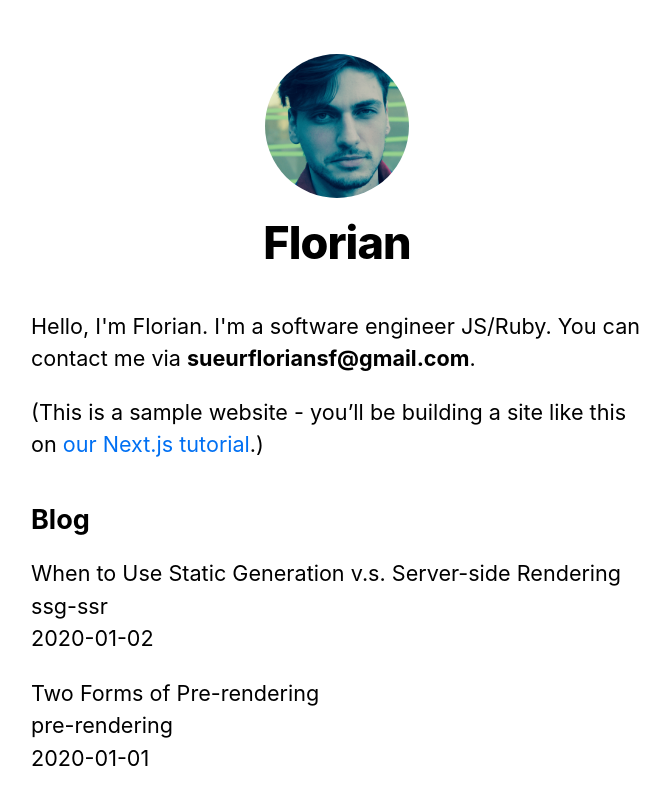
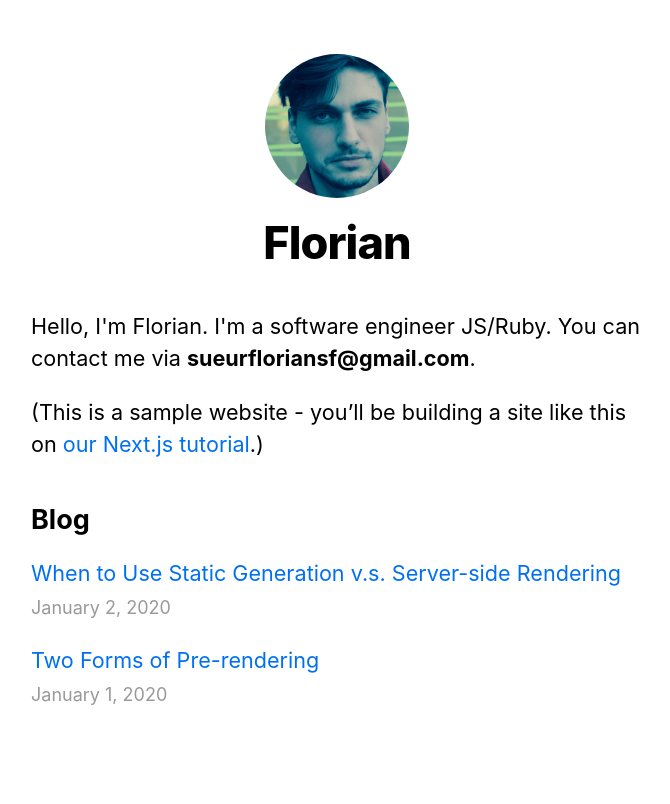
Before and after one commit to floriansr/NextJS-SSG-SSR, a Next.js app: page / in a window 1280 px wide. Shown: the top 804 px of the page, without its empty margins (303-973 px from the left). Built offline with nearby package versions, Linux system fonts and the light colour scheme.

Commit message:
[add] links and date formatted to pages/index.js

```diff
--- a/pages/index.js
+++ b/pages/index.js
@@ -1,7 +1,10 @@
-import Head from 'next/head'
 import Layout, { siteTitle } from "../components/layout";
 import utilStyles from "../styles/utils.module.css";
 import { getSortedPostsData } from "../lib/posts";
+
+import Head from 'next/head'
+import Link from "next/link";
+import Date from "../components/date";
 
 export async function getStaticProps() {
   const allPostsData = getSortedPostsData();
@@ -42,7 +45,6 @@
 
 
 export default function Home({ allPostsData }) {
-  console.log("getStaticProps -> allPostsData", allPostsData);
 
   return (
     <Layout home>
@@ -64,11 +66,13 @@
         <ul className={utilStyles.list}>
           {allPostsData.map(({ id, date, title }) => (
             <li className={utilStyles.listItem} key={id}>
-              {title}
+              <Link href={`/posts/${id}`}>
+                <a>{title}</a>
+              </Link>
               <br />
-              {id}
-              <br />
-              {date}
+              <small className={utilStyles.lightText}>
+                <Date dateString={date} />
+              </small>
             </li>
           ))}
         </ul>
```
